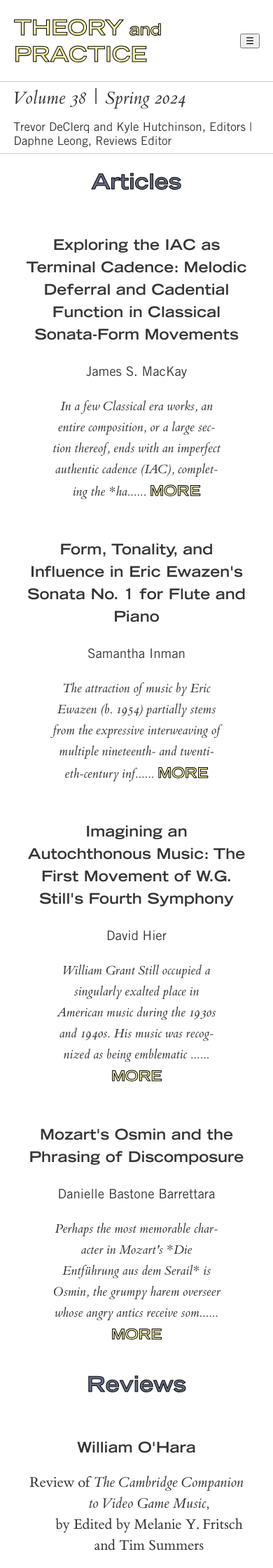
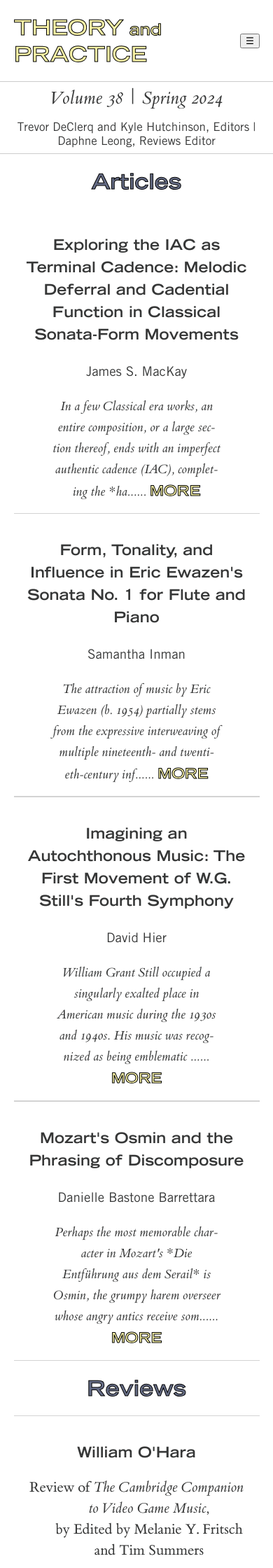
Before and after one commit to mtsnys/theory_and_practice, a Jekyll site: the page built from index.markdown, in a window 390 px wide. Shown: the top 2240 px of the page at 70% size. Built offline with Jekyll 4.4.1, drawn with Linux system fonts in a browser that asks for light colours.

Commit message:
responsive design

```diff
--- a/assets/main.css
+++ b/assets/main.css
@@ -531,10 +531,13 @@ body .article-grid .grid-item .more {
 
   body .article-grid {
     grid-template-columns: 1fr;  /* This will make items stack in a single column */
+    }
 
-.grid-item {
-    border: none; /* Remove all borders on smaller screens */
-  }
+
+  body .article-grid .grid-item {
+    border-bottom: 1px solid lightgray; /* Add bottom border on smaller screens */
+    border-right: none;
+    padding: 15px;
 
   }
 }
@@ -579,8 +582,6 @@ body .masthead {
 
 
 
-
-
 @media (max-width: 768px) { /* Adjust breakpoint as needed */
   .logo-column.journal-title {
     display: none;
@@ -606,7 +607,7 @@ body .masthead {
 
 
   .left-section, .right-section {
-    text-align: left; /* Align text to the left */
+    text-align: center; /* Align text to the left */
     width: 100%; /* Make sections full width */
   }
 
```
